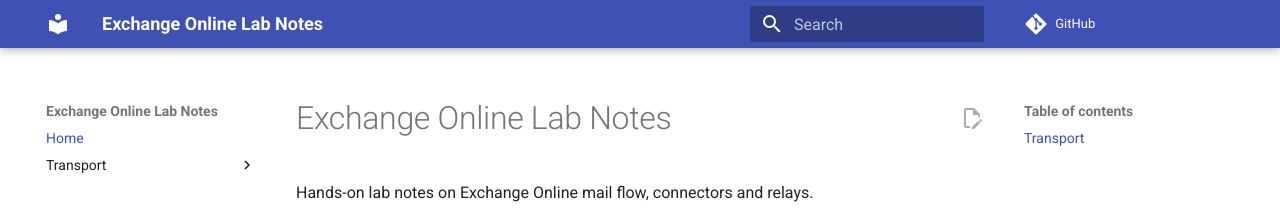
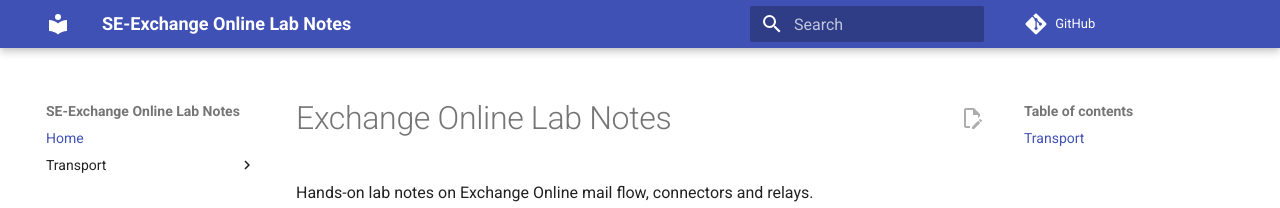
Before and after one commit to jeanpaulnk/JPN365Labs, an MkDocs documentation site: the page built from docs/index.md, in a window 1280 px wide. Shown: the top 208 px of the page. Built offline with MkDocs 1.6.1 and Material for MkDocs 9.7.7, drawn with Linux system fonts in a browser that asks for light colours; comment, search, counter and statistics services are not loaded.

```diff
--- a/mkdocs.yml
+++ b/mkdocs.yml
@@ -1,6 +1,6 @@
 site_url: https://jeanpaulnk.github.io/SE-Exchange-Online-Lab-Notes/
 repo_url: https://github.com/jeanpaulnk/SE-Exchange-Online-Lab-Notes
-site_name: 'Exchange Online Lab Notes'
+site_name: 'SE-Exchange Online Lab Notes'
 site_description: 'Hands-on notes on Exchange Online mail flow, connectors and relays'
 edit_uri: edit/main/docs/
 docs_dir: 'docs'
```
